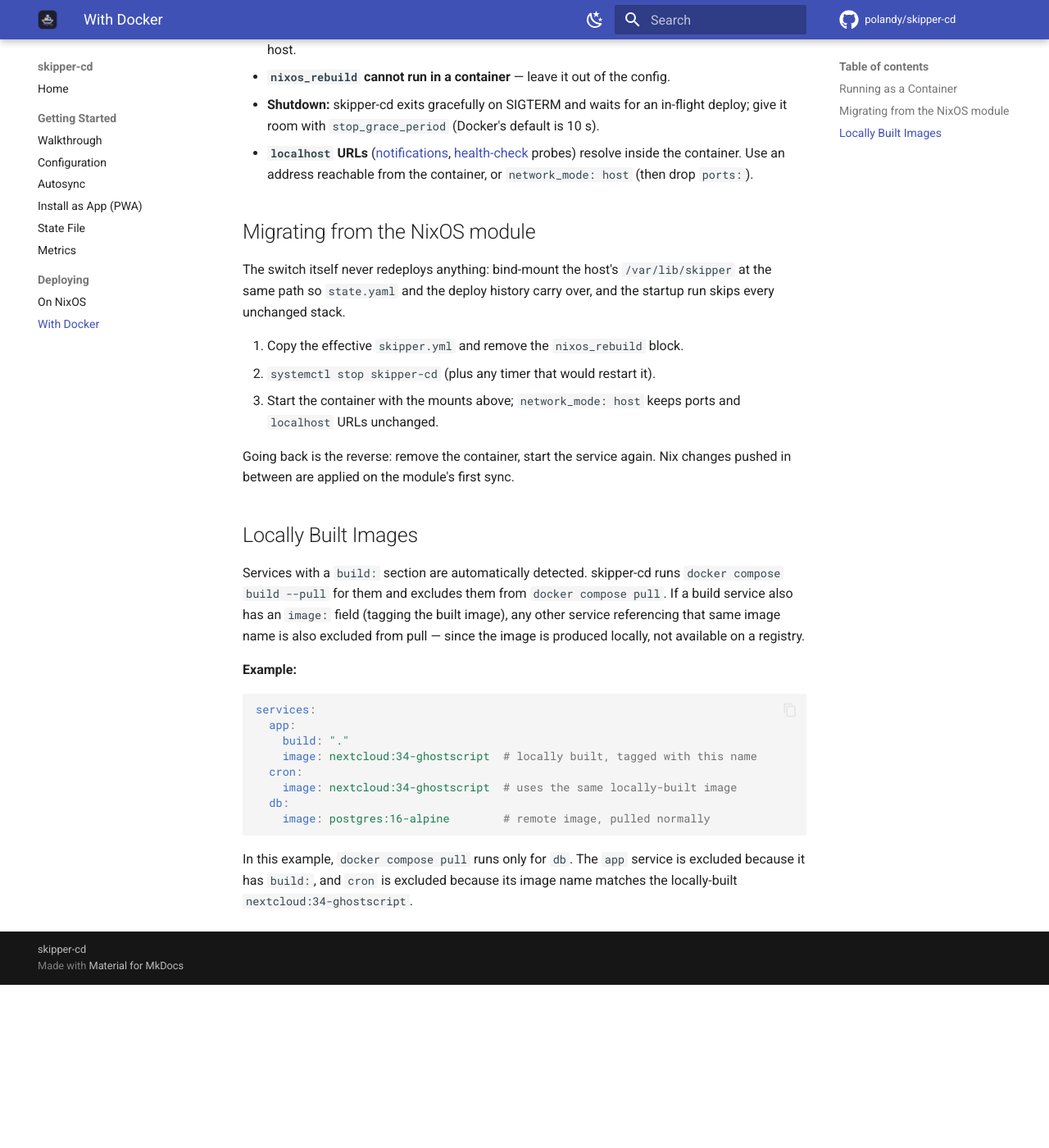
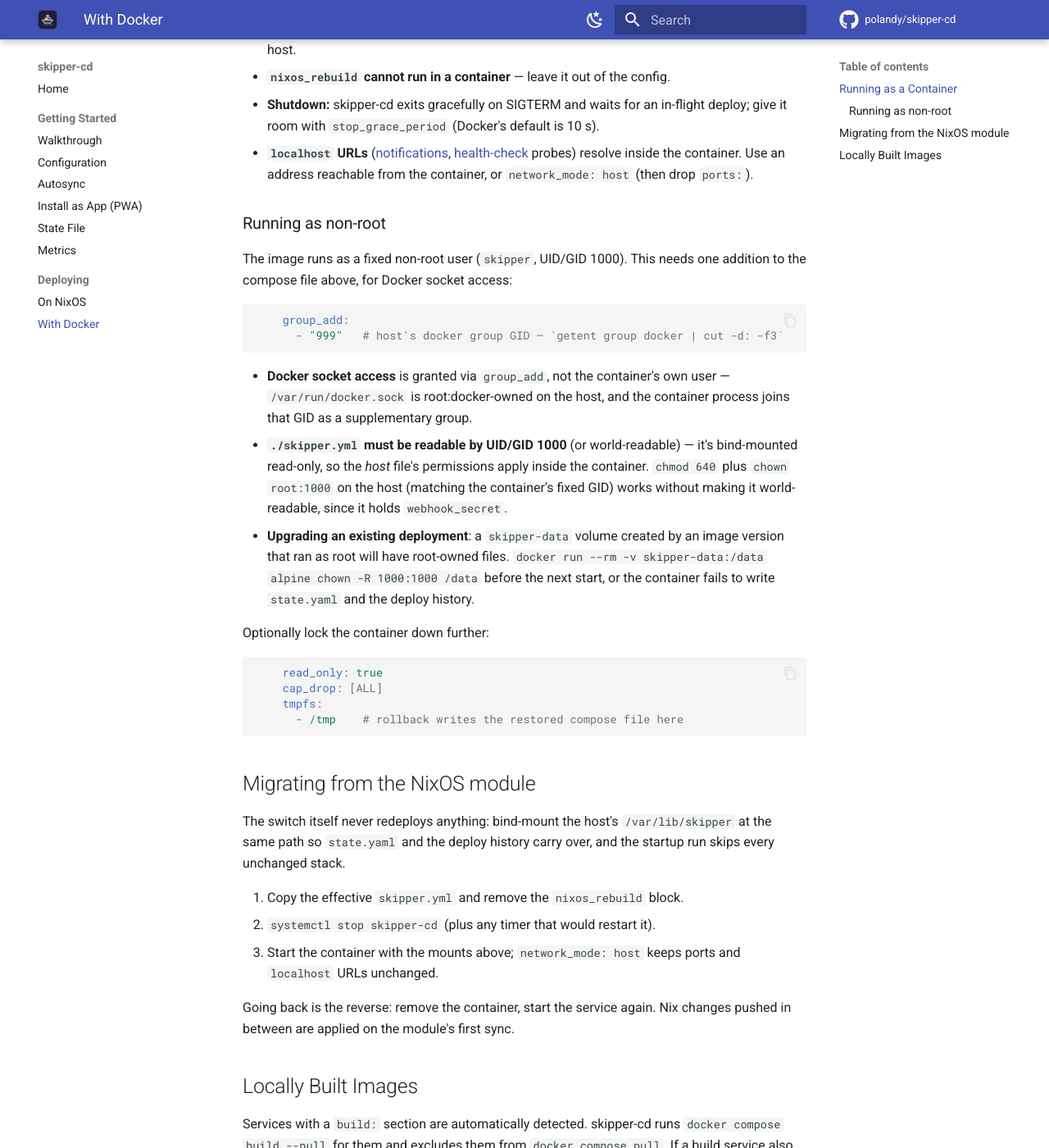
Before and after one commit to polandy/skipper-cd, an MkDocs documentation site: the page built from docs/docker.md, in a window 1280 px wide and 1400 px high, scrolled down 808 px. Shown: the whole window at 82% size. Built offline with MkDocs 1.6.1 and Material for MkDocs 9.7.7, drawn with Linux system fonts in a browser that asks for light colours; comment, search, counter and statistics services are not loaded; before the commit the page ends 2009 px from its top, so only the background shows below that.

Commit message:
fix(docker): run the container as non-root, harden the compose example
Docker-hardening audit round (config-validation half deferred to its own PR):

- Image now runs as a fixed non-root skipper user (UID/GID 1000); docker.sock access is granted via group_add (GID membership), not process UID.
- docs/docker.md documents the non-root setup (group_add, upgrade chown for existing volumes) as an addition to the minimal onboarding example, plus an optional read_only + cap_drop + tmpfs lockdown recipe.
- Declined a distroless base (recorded as a Dockerfile comment): skipper shells out to real git/docker-cli, which distroless has no package manager to add back and which would hit a musl/glibc ABI mismatch if hand-copied in.

````diff
--- a/docs/docker.md
+++ b/docs/docker.md
@@ -33,6 +33,28 @@ Container notes:
 - **Shutdown:** skipper-cd exits gracefully on SIGTERM and waits for an in-flight deploy; give it room with `stop_grace_period` (Docker's default is 10 s).
 - **`localhost` URLs** ([notifications](configuration.md#notifications), [health-check](configuration.md#health-check-gated-rollback) probes) resolve inside the container. Use an address reachable from the container, or `network_mode: host` (then drop `ports:`).
 
+### Running as non-root
+
+The image runs as a fixed non-root user (`skipper`, UID/GID 1000). This needs one addition to the compose file above, for Docker socket access:
+
+```yaml
+    group_add:
+      - "999"   # host's docker group GID — `getent group docker | cut -d: -f3`
+```
+
+- **Docker socket access** is granted via `group_add`, not the container's own user — `/var/run/docker.sock` is root:docker-owned on the host, and the container process joins that GID as a supplementary group.
+- **`./skipper.yml` must be readable by UID/GID 1000** (or world-readable) — it's bind-mounted read-only, so the *host* file's permissions apply inside the container. `chmod 640` plus `chown root:1000` on the host (matching the container's fixed GID) works without making it world-readable, since it holds `webhook_secret`.
+- **Upgrading an existing deployment**: a `skipper-data` volume created by an image version that ran as root will have root-owned files. `docker run --rm -v skipper-data:/data alpine chown -R 1000:1000 /data` before the next start, or the container fails to write `state.yaml` and the deploy history.
+
+Optionally lock the container down further:
+
+```yaml
+    read_only: true
+    cap_drop: [ALL]
+    tmpfs:
+      - /tmp    # rollback writes the restored compose file here
+```
+
 ## Migrating from the NixOS module
 
 The switch itself never redeploys anything: bind-mount the host's `/var/lib/skipper` at the same path so `state.yaml` and the deploy history carry over, and the startup run skips every unchanged stack.
````
Also changed, not shown: 1 other file.
